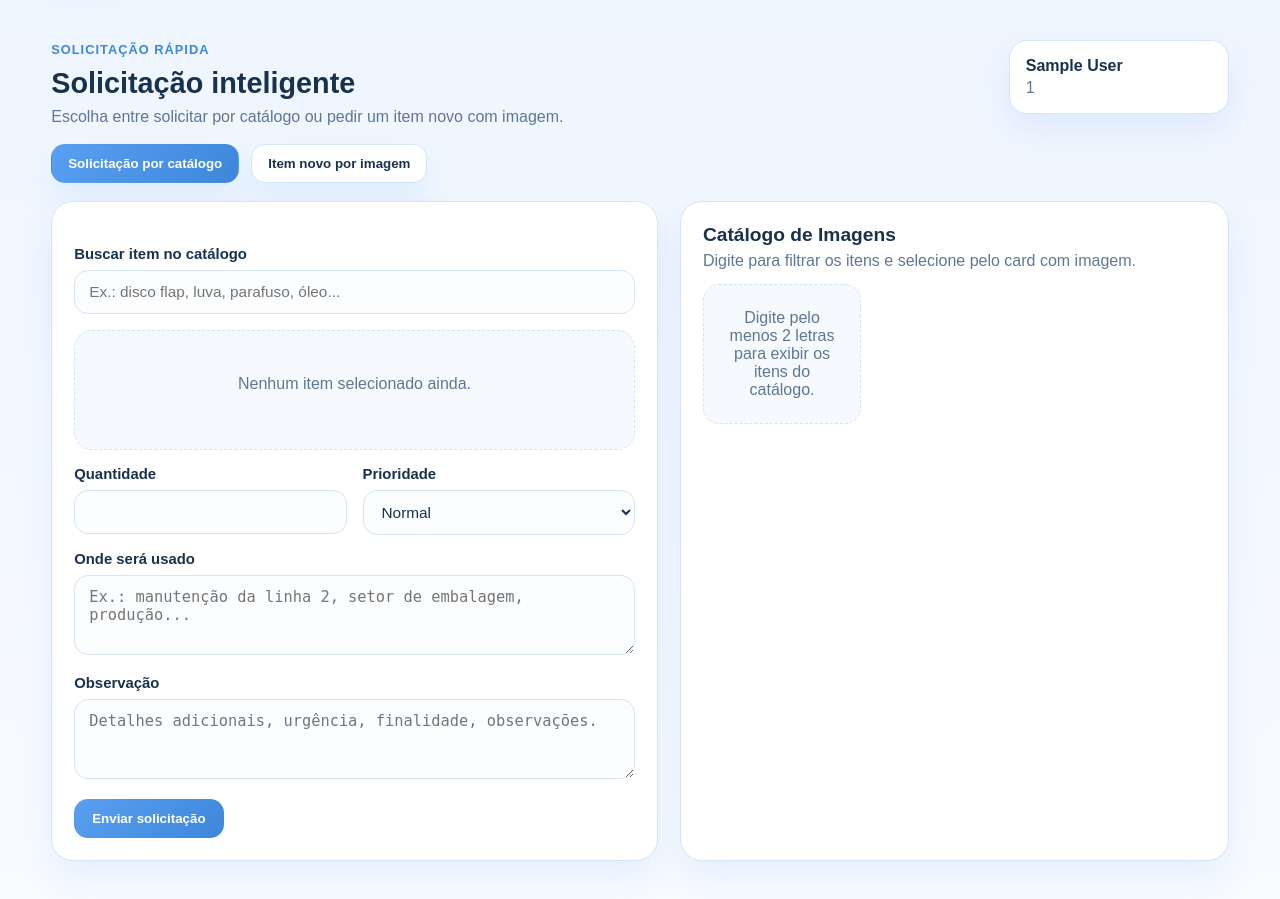
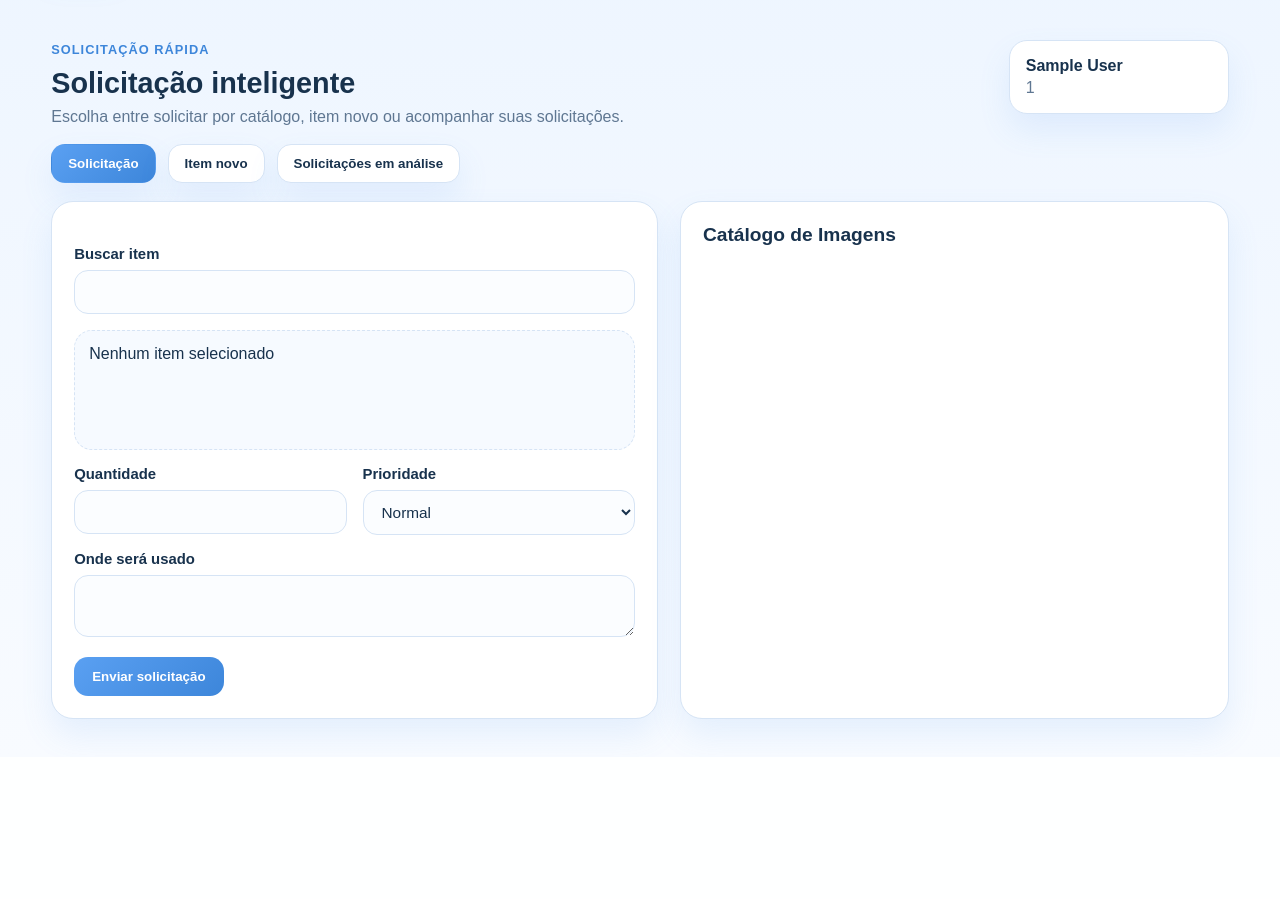
Before and after one commit to joan05ferreira09-cloud/Almoxpert, a Flask app: page /solicitante in a window 1280 px wide. Shown: the part 97-996 px from the top of the page. After the commit the page ends 841 px from the top, so only its background shows below. Run offline with Flask 3, Linux system fonts and the light colour scheme; the visitor is signed in with stand-in values (Sample User, id 1).

Commit message:
Update index.html

```diff
--- a/templates/index.html
+++ b/templates/index.html
@@ -7,7 +7,7 @@
         <div>
             <span class="eyebrow">Solicitação rápida</span>
             <h2>Solicitação inteligente</h2>
-            <p class="muted">Escolha entre solicitar por catálogo ou pedir um item novo com imagem.</p>
+            <p class="muted">Escolha entre solicitar por catálogo, item novo ou acompanhar suas solicitações.</p>
         </div>
         <div class="request-user-badge">
             <strong>{{ session.get('requester_nome', '') }}</strong>
@@ -16,112 +16,83 @@
     </div>
 
     <div class="request-mode-switch">
-        <button type="button" class="tab-button active" data-tab-target="catalogTab">Solicitação por catálogo</button>
-        <button type="button" class="tab-button" data-tab-target="newItemTab">Item novo por imagem</button>
+        <button class="tab-button active" data-tab-target="catalogTab">Solicitação</button>
+        <button class="tab-button" data-tab-target="newItemTab">Item novo</button>
+        <button class="tab-button" data-tab-target="analysisTab">Solicitações em análise</button>
     </div>
 
+    <!-- SOLICITAÇÃO -->
     <section id="catalogTab" class="tab-content active">
         <div class="catalog-layout simplified">
+
             <div class="form-card">
-                <form method="POST" action="{{ url_for('solicitar_catalogo') }}" class="form-grid compact-form">
+                <form method="POST" action="{{ url_for('solicitar_catalogo') }}" class="form-grid">
+
                     <div class="full">
-                        <label>Buscar item no catálogo</label>
-                        <input type="text" id="catalogSearchInput" placeholder="Ex.: disco flap, luva, parafuso, óleo..." autocomplete="off">
+                        <label>Buscar item</label>
+                        <input type="text" id="catalogSearchInput">
                         <input type="hidden" id="selectedProductId" name="product_id">
-                        <input type="hidden" id="selectedProductName" name="item_nome" required>
+                        <input type="hidden" id="selectedProductName" name="item_nome">
                         <input type="hidden" id="selectedProductCode" name="item_codigo">
                     </div>
 
                     <div class="full selected-product-box" id="selectedProductBox">
-                        <div class="selected-product-placeholder">
-                            Nenhum item selecionado ainda.
-                        </div>
+                        Nenhum item selecionado
                     </div>
 
                     <div>
                         <label>Quantidade</label>
-                        <input type="number" min="1" name="quantidade" required>
+                        <input type="number" name="quantidade">
                     </div>
+
                     <div>
                         <label>Prioridade</label>
-                        <select name="prioridade" required>
-                            <option value="Normal">Normal</option>
-                            <option value="Urgente">Urgente</option>
-                            <option value="Programada">Programada</option>
+                        <select name="prioridade">
+                            <option>Normal</option>
+                            <option>Urgente</option>
                         </select>
                     </div>
+
                     <div class="full">
                         <label>Onde será usado</label>
-                        <textarea name="onde_sera_usado" rows="3" required placeholder="Ex.: manutenção da linha 2, setor de embalagem, produção..."></textarea>
+                        <textarea name="onde_sera_usado"></textarea>
                     </div>
+
                     <div class="full">
-                        <label>Observação</label>
-                        <textarea name="observacao" rows="3" placeholder="Detalhes adicionais, urgência, finalidade, observações."></textarea>
+                        <button class="primary-btn">Enviar solicitação</button>
                     </div>
-                    <div class="full">
-                        <button class="primary-btn" type="submit">Enviar solicitação</button>
-                    </div>
+
                 </form>
             </div>
 
             <div class="catalog-results-card">
-                <div class="catalog-results-header">
-                    <h3>Catálogo de Imagens</h3>
-                    <p class="muted">Digite para filtrar os itens e selecione pelo card com imagem.</p>
-                </div>
+                <h3>Catálogo de Imagens</h3>
+                <div id="catalogResults"></div>
+            </div>
 
-                <div id="catalogResults" class="catalog-results-grid empty-state-grid">
-                    <div class="empty-state">
-                        Digite pelo menos 2 letras para exibir os itens do catálogo.
-                    </div>
-                </div>
-            </div>
         </div>
     </section>
 
-    <section id="newItemTab" class="tab-content">
-        <div class="single-form-layout">
-            <div class="form-card">
-                <div class="catalog-results-header">
-                    <h3>Solicitação de item novo</h3>
-                    <p class="muted">Use esta opção para pedir um material que ainda não está cadastrado no catálogo.</p>
-                </div>
-                <form method="POST" action="{{ url_for('solicitar_item_novo') }}" enctype="multipart/form-data" class="form-grid compact-form">
-                    <div class="full">
-                        <label>Nome do item</label>
-                        <input type="text" name="item_nome_novo" placeholder="Ex.: caneta preta" required>
-                    </div>
-                    <div>
-                        <label>Quantidade</label>
-                        <input type="number" min="1" name="quantidade_novo" required>
-                    </div>
-                    <div>
-                        <label>Prioridade</label>
-                        <select name="prioridade_novo" required>
-                            <option value="Normal">Normal</option>
-                            <option value="Urgente">Urgente</option>
-                            <option value="Programada">Programada</option>
-                        </select>
-                    </div>
-                    <div class="full">
-                        <label>Onde será usado</label>
-                        <textarea name="onde_sera_usado_novo" rows="3" required placeholder="Ex.: escritório administrativo, manutenção, produção..."></textarea>
-                    </div>
-                    <div class="full">
-                        <label>Observação</label>
-                        <textarea name="observacao_novo" rows="3" placeholder="Descreva a finalidade, marca desejada, medida, cor ou outro detalhe."></textarea>
-                    </div>
-                    <div class="full">
-                        <label>Foto do item</label>
-                        <input type="file" name="foto_item_novo" accept="image/*" capture="environment">
-                        <small class="field-hint">Você pode tirar uma foto na hora ou escolher da galeria.</small>
-                    </div>
-                    <div class="full">
-                        <button class="primary-btn" type="submit">Enviar item novo</button>
-                    </div>
-                </form>
-            </div>
+    <!-- ACOMPANHAMENTO -->
+    <section id="analysisTab" class="tab-content">
+        <div class="panel">
+            <h3>Solicitações em análise</h3>
+
+            <table style="width:100%">
+                <thead>
+                    <tr>
+                        <th>Nº</th>
+                        <th>Item</th>
+                        <th>Qtd</th>
+                        <th>Status</th>
+                        <th>Retorno</th>
+                    </tr>
+                </thead>
+                <tbody id="myRequests"></tbody>
+            </table>
+
         </div>
     </section>
+
 </section>
 {% endblock %}
```
